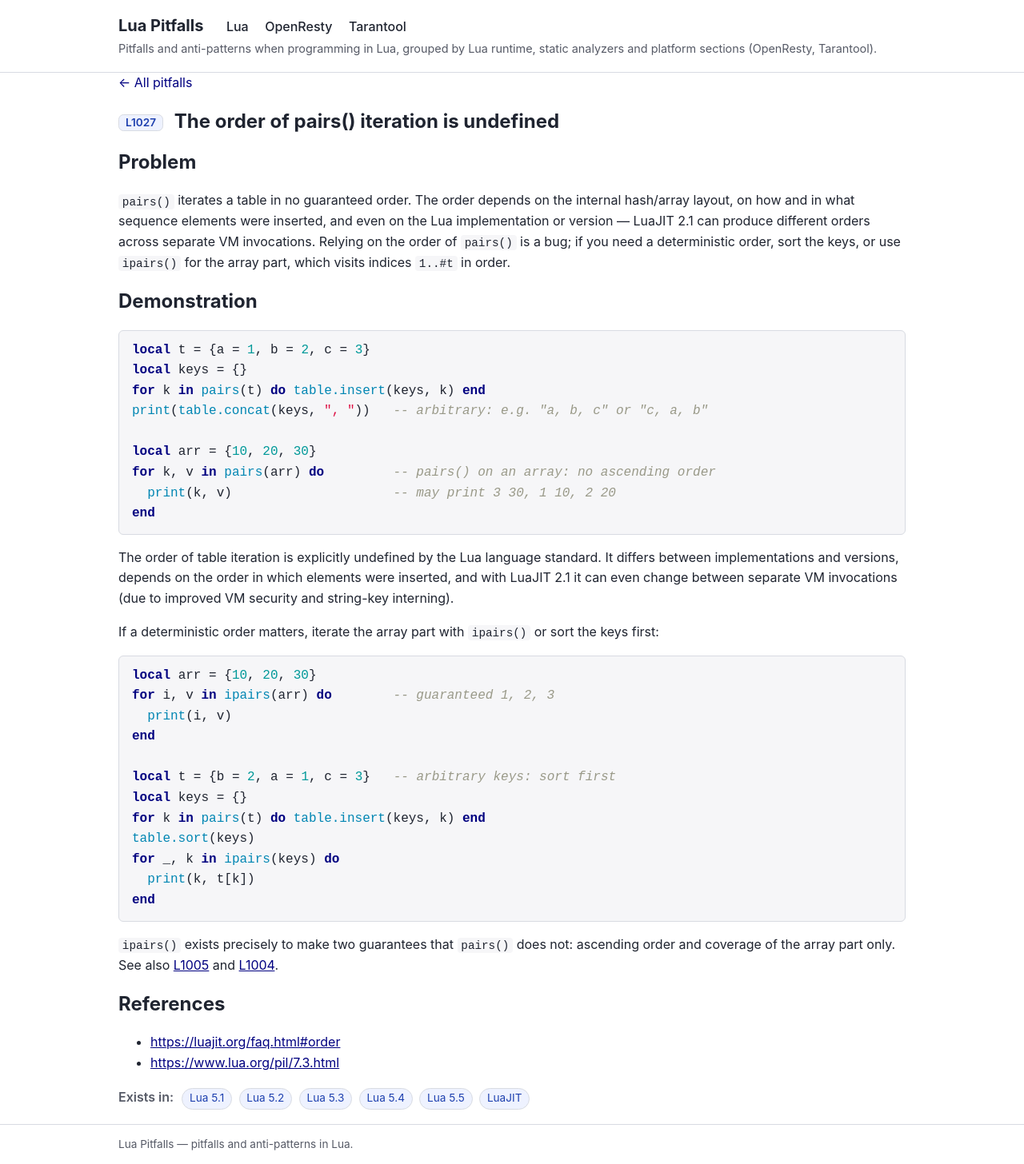
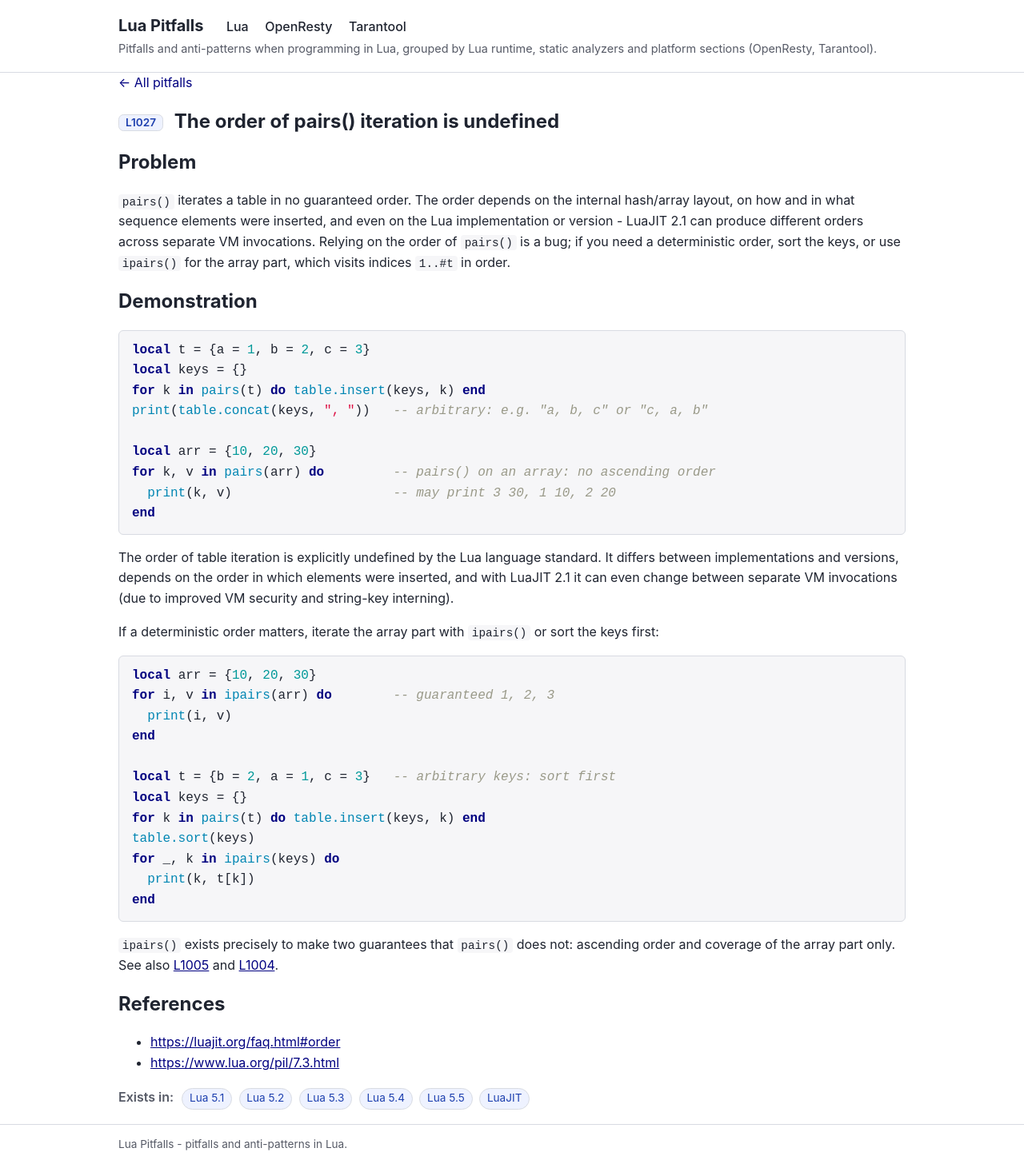
Before and after one commit to ligurio/lua-pitfalls, a Jekyll site: the page built from _pitfalls/L1027.md, in a window 1280 px wide. Shown: the whole page at 80% size. Built offline with Jekyll 4.4.1, drawn with Linux system fonts in a browser that asks for light colours.

Commit message:
Replace long dashes with regular dashes
The em dash (U+2014) was used as a sentence dash in
CONTRIBUTING.md, as the ID/title separator in the layouts and in
L1027. Replace every em dash with an ASCII hyphen so the text
contains no long dashes.

```diff
--- a/_layouts/default.html
+++ b/_layouts/default.html
@@ -3,7 +3,7 @@
 <head>
   <meta charset="utf-8">
   <meta name="viewport" content="width=device-width, initial-scale=1">
-  <title>{% if page.title %}{{ page.title }} — {{ site.title }}{% else %}{{ site.title }}{% endif %}</title>
+  <title>{% if page.title %}{{ page.title }} - {{ site.title }}{% else %}{{ site.title }}{% endif %}</title>
   <meta name="description" content="{{ page.description | default: site.description | markdownify | strip_html | normalize_whitespace | truncate: 160 }}">
   <link rel="stylesheet" href="{{ '/assets/css/style.css' | relative_url }}?v={{ site.time | date: '%Y%m%d%H%M%S' }}">
 </head>
@@ -28,7 +28,7 @@
 
   <footer class="site-footer">
     <div class="wrap">
-      <p>{{ site.title }} — pitfalls and anti-patterns in Lua.</p>
+      <p>{{ site.title }} - pitfalls and anti-patterns in Lua.</p>
     </div>
   </footer>
 </body>
--- a/_layouts/home.html
+++ b/_layouts/home.html
@@ -6,7 +6,7 @@ layout: default
   <h1>Pitfalls</h1>
   {% for item in site.pitfalls %}
     <div class="pitfall-entry">
-      <a class="pitfall-title" href="{{ item.url | relative_url }}">{{ item.path | split: "/" | last | remove: ".md" }} — {{ item.title }}</a>
+      <a class="pitfall-title" href="{{ item.url | relative_url }}">{{ item.path | split: "/" | last | remove: ".md" }} - {{ item.title }}</a>
       <div class="pitfall-description">{{ item.description | markdownify }}</div>
     </div>
   {% endfor %}
@@ -28,7 +28,7 @@ layout: default
     <tbody>
       {% for item in site.pitfalls %}
         <tr>
-          <td class="matrix-rowhead"><a href="{{ item.url | relative_url }}">{{ item.path | split: "/" | last | remove: ".md" }} — {{ item.title }}</a></td>
+          <td class="matrix-rowhead"><a href="{{ item.url | relative_url }}">{{ item.path | split: "/" | last | remove: ".md" }} - {{ item.title }}</a></td>
           {% for entry in site.data.runtimes %}
             {% assign col = entry[0] %}
             <td>{% if item.runtime contains col %}<span class="matrix-yes" title="Specific to {{ col }}">✓</span>{% endif %}</td>
@@ -55,7 +55,7 @@ layout: default
     <tbody>
       {% for item in site.pitfalls %}
         <tr>
-          <td class="matrix-rowhead"><a href="{{ item.url | relative_url }}">{{ item.path | split: "/" | last | remove: ".md" }} — {{ item.title }}</a></td>
+          <td class="matrix-rowhead"><a href="{{ item.url | relative_url }}">{{ item.path | split: "/" | last | remove: ".md" }} - {{ item.title }}</a></td>
           {% for entry in site.data.analyzers %}
             {% assign col = entry[0] %}
             <td>{% if item.analyzers contains col %}<span class="matrix-yes" title="Detectable by {{ col }}">✓</span>{% endif %}</td>
--- a/_layouts/tag-page.html
+++ b/_layouts/tag-page.html
@@ -44,7 +44,7 @@ layout: default
     <ul class="pitfall-list">
       {% for item in pitfalls %}
         <li class="pitfall-entry">
-          <a class="pitfall-title" href="{{ item.url | relative_url }}">{{ item.path | split: "/" | last | remove: ".md" }} — {{ item.title }}</a>
+          <a class="pitfall-title" href="{{ item.url | relative_url }}">{{ item.path | split: "/" | last | remove: ".md" }} - {{ item.title }}</a>
           <div class="pitfall-description">{{ item.description | markdownify }}</div>
           {% include tags.html entry=item hide_exists_in=page.kind %}
         </li>
--- a/_pitfalls/L1027.md
+++ b/_pitfalls/L1027.md
@@ -5,7 +5,7 @@ permalink: /p/L1027/
 description: >-
   `pairs()` iterates a table in no guaranteed order. The order depends on the
   internal hash/array layout, on how and in what sequence elements were
-  inserted, and even on the Lua implementation or version — LuaJIT 2.1 can
+  inserted, and even on the Lua implementation or version - LuaJIT 2.1 can
   produce different orders across separate VM invocations. Relying on the
   order of `pairs()` is a bug; if you need a deterministic order, sort the
   keys, or use `ipairs()` for the array part, which visits indices `1..#t` in
```
Also changed, not shown: CONTRIBUTING.md (+4 -4 lines).
